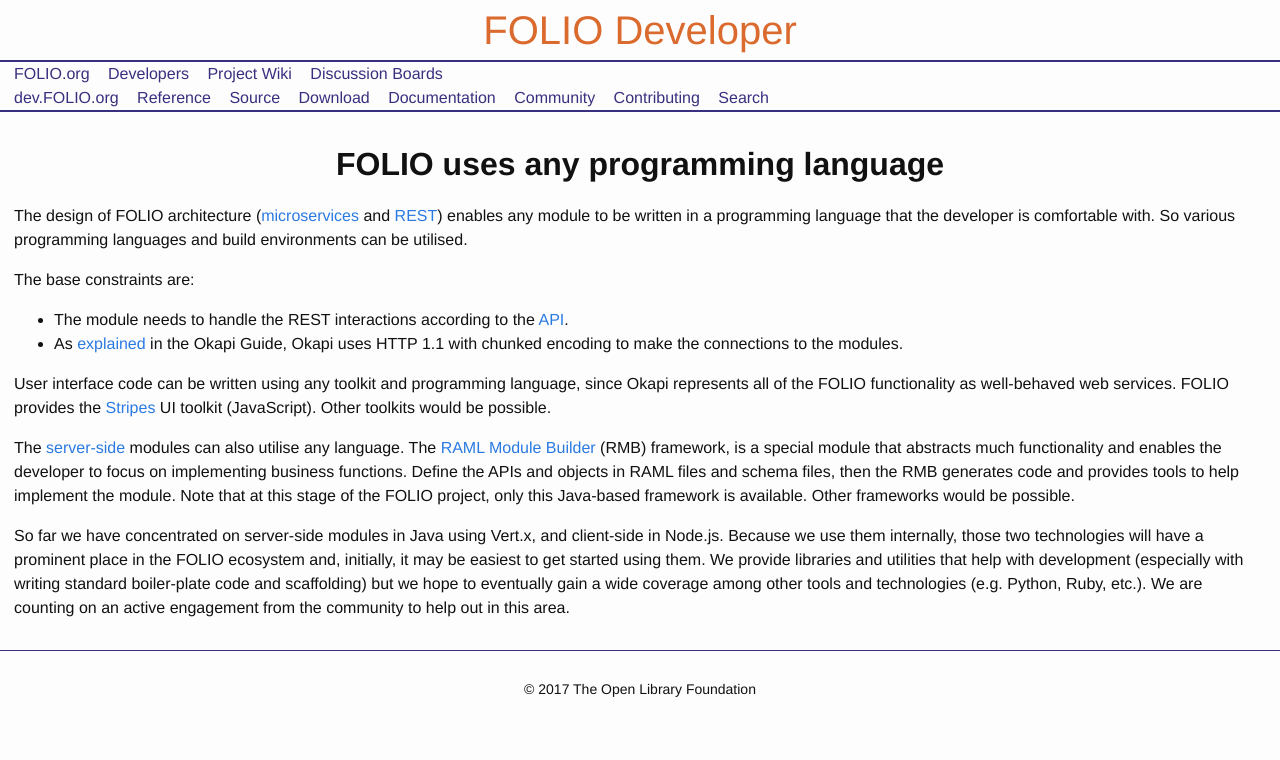
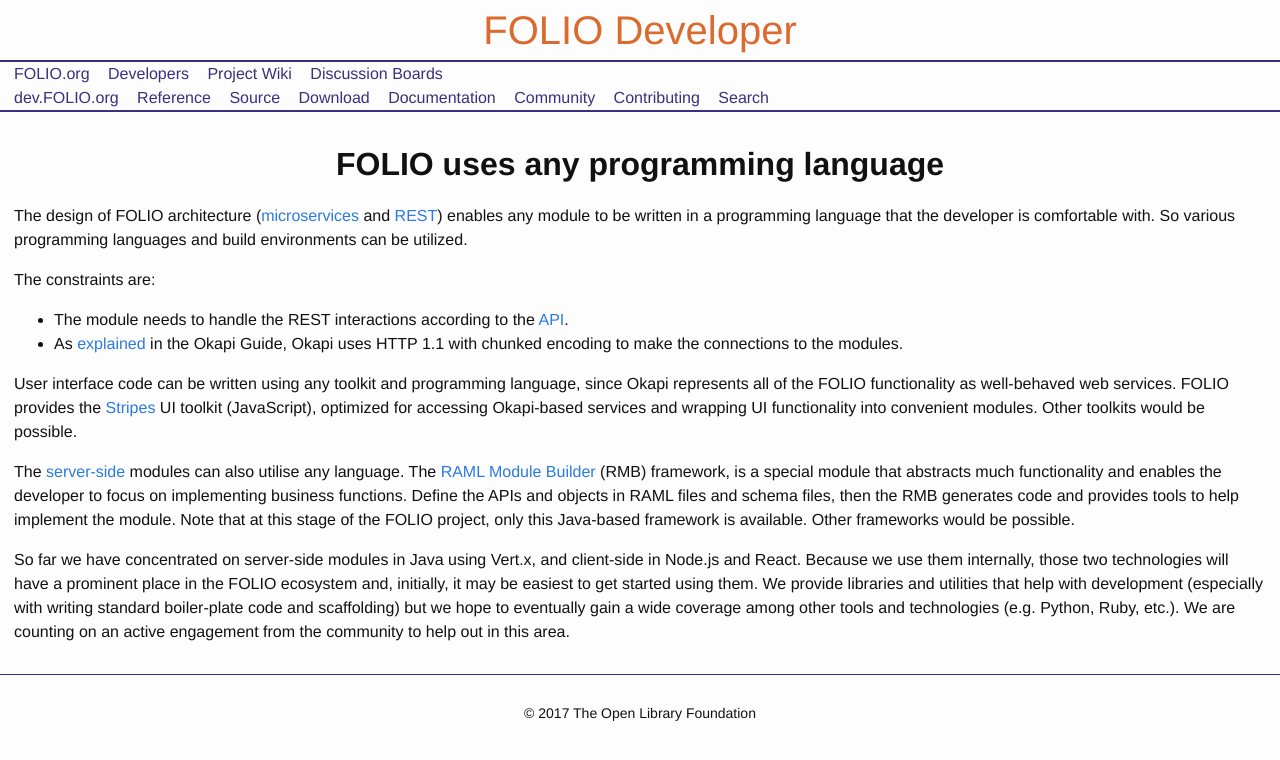
Before and after one commit to folio-org/folio-org.github.io, a Jekyll site: the page built from doc/any-programming-language.md, in a window 1280 px wide. Shown: the top 760 px of the page. Built offline with Jekyll 4.4.1, drawn with Linux system fonts in a browser that asks for light colours; nearby versions of some CDN libraries.

Commit message:
Expand description of Stripes
Copied from source-code#client-side section.

```diff
--- a/doc/any-programming-language.md
+++ b/doc/any-programming-language.md
@@ -5,14 +5,14 @@
 
 The design of FOLIO architecture
 ([microservices](glossary#microservices) and [REST](glossary#rest))
-enables any module to be written in a programming language that the developer is comfortable with. So various programming languages and build environments can be utilised.
+enables any module to be written in a programming language that the developer is comfortable with. So various programming languages and build environments can be utilized.
 
-The base constraints are:
+The constraints are:
 * The module needs to handle the REST interactions according to the [API](api/).
 * As [explained](https://github.com/folio-org/okapi/blob/master/doc/guide.md#chunked) in the Okapi Guide, Okapi uses HTTP 1.1 with chunked encoding to make the connections to the modules.
 
 User interface code can be written using any toolkit and programming language, since Okapi represents all of the FOLIO functionality as well-behaved web services.
-FOLIO provides the [Stripes](/source-code/#client-side) UI toolkit (JavaScript).
+FOLIO provides the [Stripes](/source-code/#client-side) UI toolkit (JavaScript), optimized for accessing Okapi-based services and wrapping UI functionality into convenient modules.
 Other toolkits would be possible.
 
 The [server-side](/source-code/#server-side) modules can also utilise any language.
@@ -21,7 +21,7 @@
 Other frameworks would be possible.
 
 So far we have concentrated on server-side modules in Java using Vert.x, and
-client-side in Node.js. Because we use them internally, those two technologies will have
+client-side in Node.js and React. Because we use them internally, those two technologies will have
 a prominent place in the FOLIO ecosystem and, initially, it may be easiest
 to get started using them. We provide libraries and utilities that
 help with development (especially with writing standard boiler-plate code and
```
